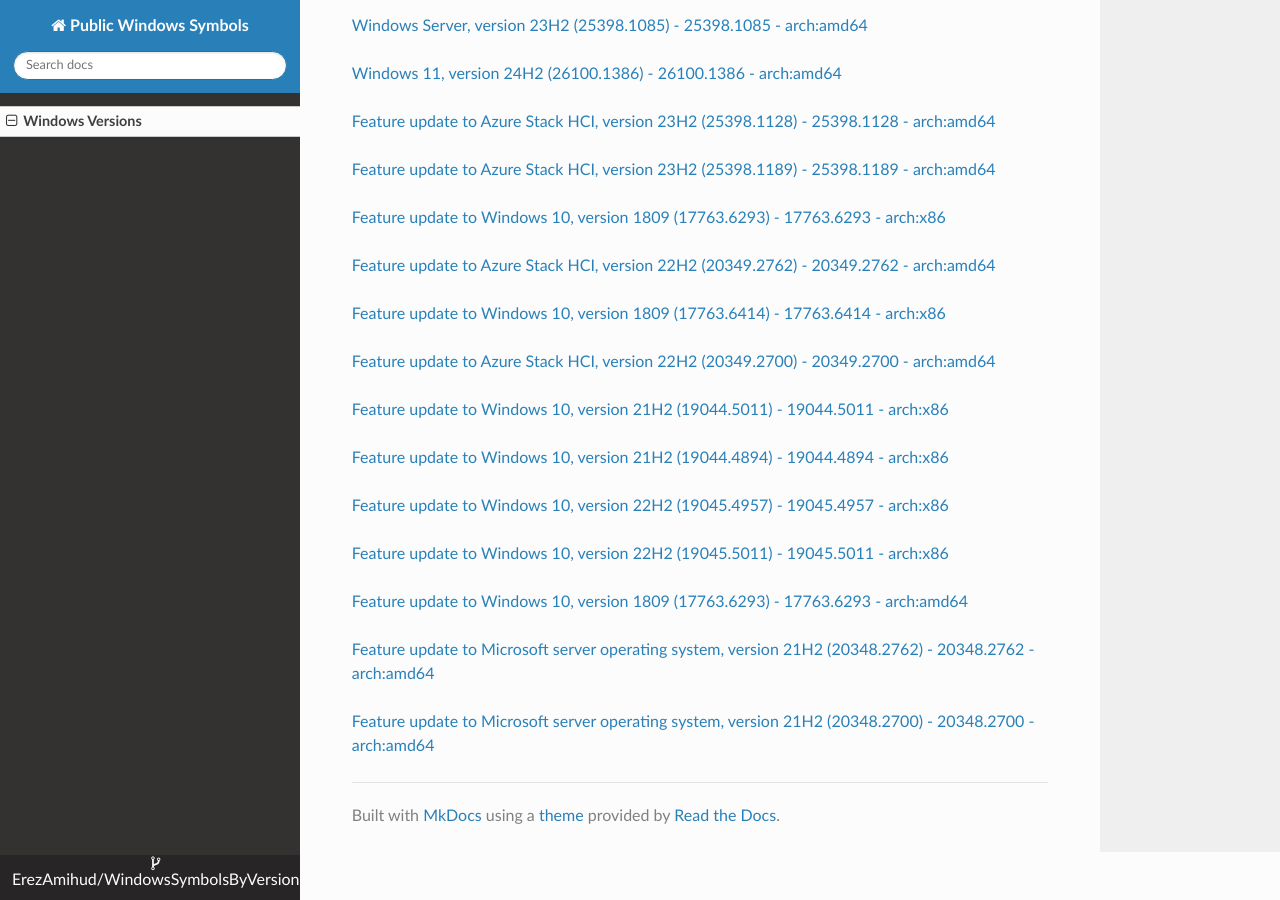
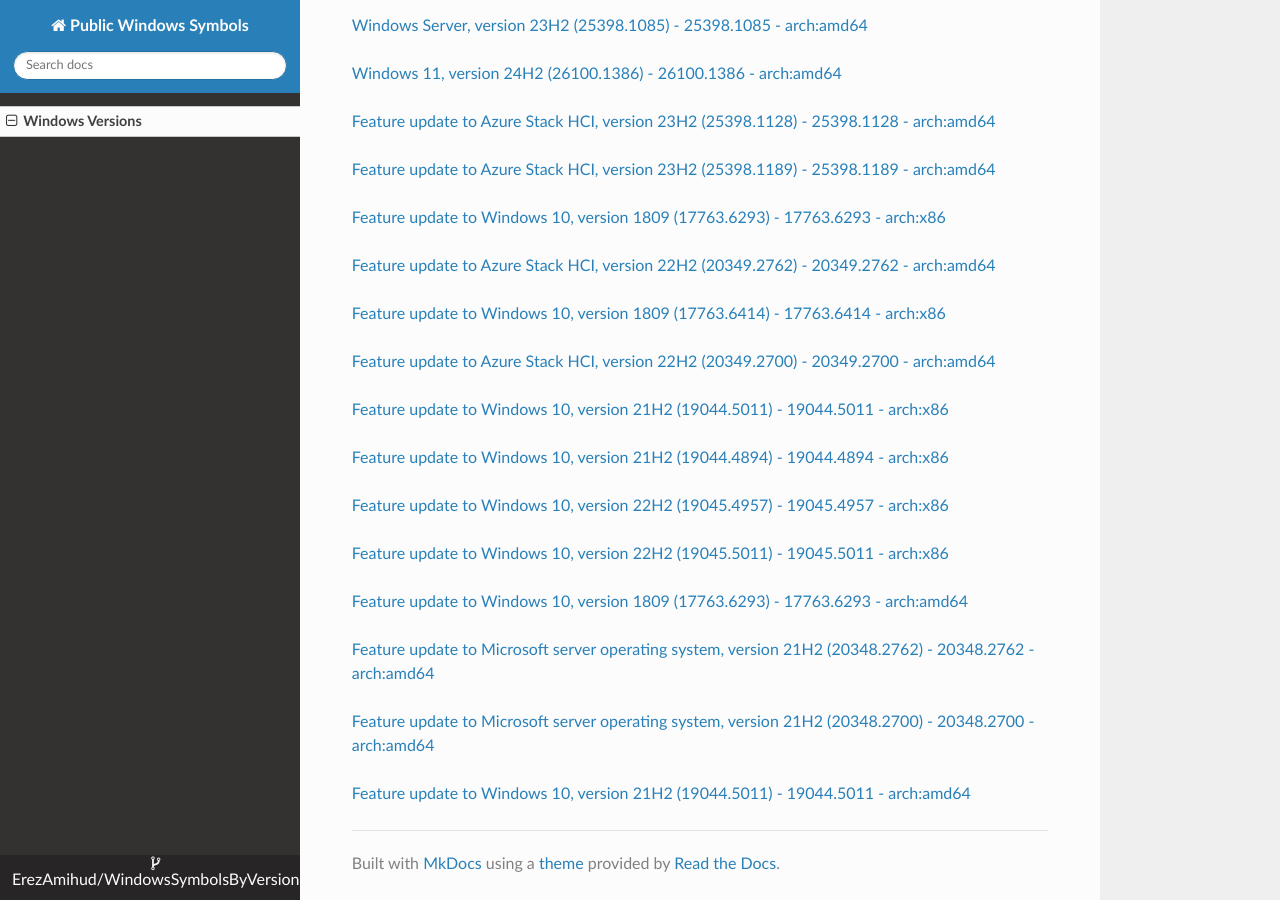
Before and after one commit to ErezAmihud/WindowsSymbolsByVersion, an MkDocs documentation site: the page built from docs/index.md, in a window 1280 px wide and 900 px high, scrolled down 6269 px. Built offline with MkDocs 1.6.1, drawn with Linux system fonts in a browser that asks for light colours; nearby versions of some CDN libraries.

Commit message:
Automated commit, add manifest for f548dcf7-683b-42f6-828a-9f9d2ff146af

```diff
--- a/docs/index.md
+++ b/docs/index.md
@@ -319,3 +319,6 @@
 
 
 [Feature update to Microsoft server operating system, version 21H2 (20348.2700) - 20348.2700 - arch:amd64](https://github.com/ErezAmihud/WindowsSymbolsByVersion/blob/main/manifests/fab031f1-92ea-4a99-b038-582f02c9eb0f.manifest)
+
+
+[Feature update to Windows 10, version 21H2 (19044.5011) - 19044.5011 - arch:amd64](https://github.com/ErezAmihud/WindowsSymbolsByVersion/blob/main/manifests/f548dcf7-683b-42f6-828a-9f9d2ff146af.manifest)
```
Also changed, not shown: process_builds.json (+1 -1 lines), 1 other file.
